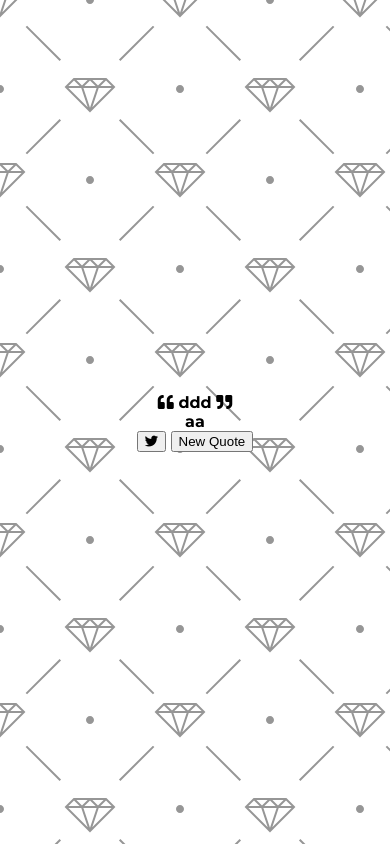
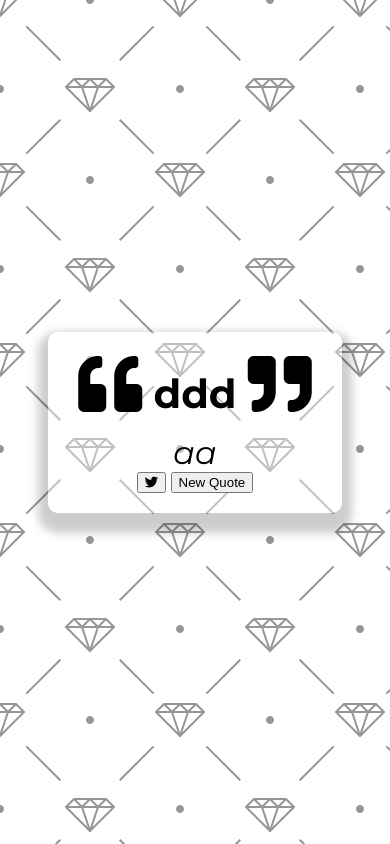
Before and after one commit to takeaways/javascript-project-with-me, a plain HTML site: page quote-generator/index.html in a window 390 px wide. Drawn offline with Linux system fonts and the light colour scheme.

Commit message:
update quote container css

```diff
--- a/quote-generator/style.css
+++ b/quote-generator/style.css
@@ -18,3 +18,46 @@ body{
     align-items: center;
     justify-content: center;
 }
+
+.quote-container{
+    width: auto;
+    max-width: 900px;
+    padding:20px 30px;
+    border-radius: 10px;
+    background-color:rgba(255,255,255,0.4);
+    box-shadow: 0 10px 10px 10px rgba(0,0,0,0.2);
+}
+
+.quote-text{
+    /* default 16px */
+    font-size: 2.75rem;
+}
+
+.long-quote{
+    font-size: 2rem;
+}
+
+.fa-quote-left,
+.fa-quote-right
+{
+    font-size: 4rem;
+}
+
+.quote-author{
+    margin-top: 15px;
+    font-size: 2rem;
+    font-weight: 400;
+    font-style: italic;
+}
+
+
+
+/* Media Query: Tablet or Smaller */
+@media screen and (max-width:1000px) {
+    .quote-container{
+        margin:auto 10px;
+    }
+    .quote-text{
+        font-size: 2.5rem;
+    }
+}
```
